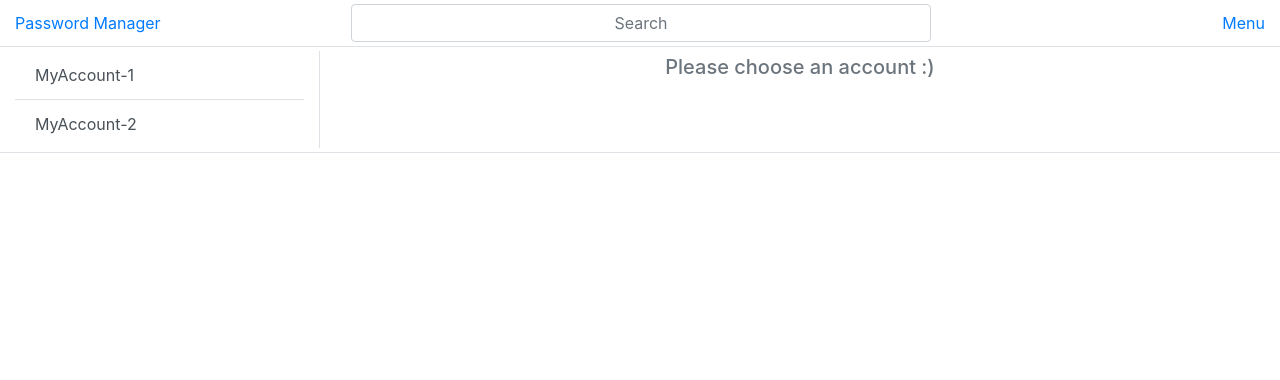
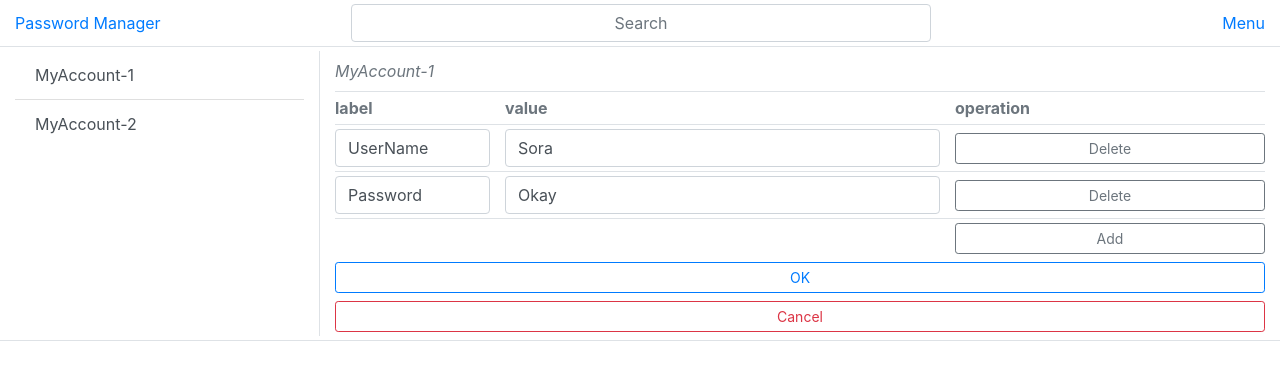
Before and after one commit to KuthorX/KeyBook, a React (Create React App) app: page / in a window 1280 px wide. Shown: the top 380 px of the page. Built offline with nearby package versions, Linux system fonts and the light colour scheme.

Commit message:
sketch EditDetail

```diff
--- a/src/App.js
+++ b/src/App.js
@@ -1,86 +1,14 @@
 import React, { useState } from 'react';
 import './App.css';
 import Header from './Header';
-import Aside from './Aside'
+import Aside from './Aside';
+import Detail from './Detail';
+import EditDetail from './EditDetail';
 require('bootstrap');
 
 
-function DetailItem(props) {
-  return (
-    <div className="container-fluid py-1 border-top">
-      <div class="row">
-        <div class="col-2 my-auto text-secondary font-weight-bold p-0">
-          {props.label}
-        </div>
-        <div class="col my-auto text-secondary">
-          {props.value}
-        </div>
-        <div class="col-4 my-auto p-0">
-          <button type="button" class="btn btn-outline-secondary btn-sm w-100">Copy</button>
-        </div>
-      </div>
-    </div>
-  )
-}
-
-function DetailList(props) {
-  const textArray = props.data;
-
-  const DetailItems = textArray.map((dItem) =>
-    <DetailItem key={dItem.label}
-      label={dItem.label}
-      value={dItem.value} />
-  )
-
-  return (
-    <div>
-      {DetailItems}
-    </div>
-  )
-}
-
-function DetailHeader(props) {
-  return (
-    <div>
-      <p class="my-auto py-2 text-secondary font-italic">{props.name}</p>
-    </div>
-  )
-}
-
-function DetailFooter() {
-  return (
-    <div>
-      <button type="button" class="btn btn-outline-primary btn-sm w-100 my-1">Edit</button>
-      <button type="button" class="btn btn-outline-danger btn-sm w-100 my-1">Delete</button>
-    </div>
-  )
-}
-
-function Detail(props) {
-  const detailData = props.detailData;
-  let detail;
-
-  if (detailData) {
-    detail = <div>
-      <DetailHeader name={detailData.name} />
-      <DetailList data={detailData.detailList} />
-      <DetailFooter />
-    </div>;
-  } else {
-    detail = <div class="text-center">
-      <h5 class="my-1 text-secondary">Please choose an account :)</h5>
-    </div>;
-  }
-
-  return (
-    <div>
-      {detail}
-    </div>
-  )
-}
-
 function Content() {
-  let allData = [
+  var allData = [
     {
       "name": "MyAccount-1",
       "detailList": [{
@@ -109,8 +37,29 @@ function Content() {
     }
   ]
 
-  const [detailData, setDetailData] = useState();
+  allData = allData.map(data => {
+    return {
+      "name": data.name,
+      "detailList": data.detailList.map(detail => {
+        return {
+            "id": Math.random(),
+            "label": detail.label,
+            "value": detail.value,
+        }
+      })
+    }
+  });
+
+  // TODO: 目前是给 源数组 添加 随机数id 实现，但是经过 log 发现这个 添加 过程每次都会被调用
+  //（虽然实际上不会影响到最终的 DOM 树，但还是很在意这一点，能不能只加载一次呢？）
+  console.log(allData);
+
+  const [detailData, setDetailData] = useState(allData[0]);
   function handlePwItemClick(name) {
+    // TODO: 这里需要判断
+    // 1. 选择的元素是否已经是选中状态，如果是忽略，如果不是
+    // 2. 当前被选择的Detail是否在编辑态，如果是，需要弹出提示框提示是否需要存储（存储、不存储、继续编辑）
+    // 3. 如果需要存储，则等待存储完成才能跳转；如果存储失败，提示存储失败请重试不跳转；如果不存储直接跳转；如果继续编辑不跳转
     for (let j = 0, len = allData.length; j < len; j++) {
       let d = allData[j];
       if (d.name === name) {
@@ -119,12 +68,48 @@ function Content() {
     }
   }
 
-  const [isEdit, setEdit] = useState(false);
+  function onEDAddClick() {
+    const newDetailList = [...detailData.detailList, {
+      "id": Math.random(),
+      "label": "",
+      "value": "",
+    }];
+    const newName = detailData.name;
+    const newDetailData = {
+      "name": newName,
+      "detailList": newDetailList
+    }
+    setDetailData(newDetailData);
+  }
+  function onEDItemInputLabelChange(value, index) {
+
+  }
+  function onEDItemInputValueChange(value, index) {
+
+  }
+  function onEDItemDeleteClick(index) {
+    const newDetailList = detailData.detailList.filter((item, j) => {
+      return j !== index
+    });
+    const newName = detailData.name;
+    const newDetailData = {
+      "name": newName,
+      "detailList": newDetailList
+    }
+    setDetailData(newDetailData);
+  }
+
+  // 是否为编辑态
+  const [isEdit, setEdit] = useState(true);
   let detail;
   if (isEdit) {
-    detail = <div>
-      {/* TODO: edit */}
-    </div>;
+    detail = <EditDetail
+      detailData={detailData}
+      onAddClick={onEDAddClick}
+      onItemInputLabelChange={onEDItemInputLabelChange}
+      onItemInputValueChange={onEDItemInputValueChange}
+      onItemDeleteClick={onEDItemDeleteClick}
+    />;
   } else {
     detail = <Detail detailData={detailData} />;
   }
--- /dev/null
+++ b/src/Detail.js
@@ -0,0 +1,87 @@
+import React, { useState } from 'react';
+require('bootstrap');
+
+function DetailItem(props) {
+    return (
+        <div class="row py-1 border-top">
+            <div class="col-2 my-auto text-secondary p-0">
+                {props.label}
+            </div>
+            <div class="col my-auto text-secondary">
+                {props.value}
+            </div>
+            <div class="col-4 my-auto p-0">
+                <button type="button" class="btn btn-outline-secondary btn-sm w-100">Copy</button>
+            </div>
+        </div>
+    )
+}
+
+function DetailList(props) {
+    const textArray = props.data;
+
+    const DetailItems = textArray.map((dItem) =>
+        <DetailItem key={dItem.label}
+            label={dItem.label}
+            value={dItem.value} />
+    )
+
+    return (
+        <div className="container-fluid">
+            <div class="row py-1 border-top">
+                <div class="col-2 my-auto text-secondary font-weight-bold p-0">
+                    label
+                </div>
+                <div class="col my-auto text-secondary font-weight-bold">
+                    value
+                </div>
+                <div class="col-4 my-auto text-secondary font-weight-bold p-0">
+                    operation
+                </div>
+            </div>
+            {DetailItems}
+        </div>
+    )
+}
+
+function DetailHeader(props) {
+    return (
+        <div>
+            <p class="my-auto py-2 text-secondary font-italic">{props.name}</p>
+        </div>
+    )
+}
+
+function DetailFooter() {
+    return (
+        <div>
+            <button type="button" class="btn btn-outline-primary btn-sm w-100 my-1">Edit</button>
+            <button type="button" class="btn btn-outline-danger btn-sm w-100 my-1">Delete</button>
+        </div>
+    )
+}
+
+function Detail(props) {
+    const detailData = props.detailData;
+    let detail;
+
+    if (detailData) {
+        detail = <div>
+            <DetailHeader name={detailData.name} />
+            <DetailList data={detailData.detailList} />
+            <DetailFooter />
+        </div>;
+    } else {
+        detail = <div class="text-center">
+            <h5 class="my-1 text-secondary">Please choose an account :)</h5>
+        </div>;
+    }
+
+    return (
+        <div>
+            {detail}
+        </div>
+    )
+}
+
+export default Detail;
--- /dev/null
+++ b/src/EditDetail.js
@@ -0,0 +1,168 @@
+import React, { useState } from 'react';
+require('bootstrap');
+
+function EditDetailItem(props) {
+
+    const [label, setLabel] = useState(props.label);
+    const [value, setValue] = useState(props.value);
+
+    // Explanation: 目前 input 标签改动并不向上传递事件切重新赋值 props，因为这么做会导致 input 重置 focus 状态
+    // 当前做法在编辑态只在该组件更新 lable、value，提交数据时请求网络，存储成功后退回阅读态时再更新 props
+    function onLabelChange(event) {
+        let value = event.target.value;
+        setLabel(value);
+        // props.onLabelChange(value, props.index);
+    }
+
+    function onValueChange(event) {
+        let value = event.target.value;
+        setValue(value);
+        // props.onValueChange(value, props.index);
+    }
+
+    function onDeleteClick(event) {
+        props.onDeleteClick(props.index);
+    }
+
+    return (
+        <div class="row py-1 border-top">
+            {/* TODO：调整输入框高度 */}
+            <div class="input-group input-group-sm">
+                <div class="col-2 my-auto text-secondary p-0">
+                    <input type="text" aria-label="Label" value={label} onChange={onLabelChange} class="form-control" />
+                </div>
+                <div class="col my-auto text-secondary">
+                    <input type="text" aria-label="Value" value={value} onChange={onValueChange} class="form-control" />
+                </div>
+                <div class="col-4 my-auto p-0">
+                    <button type="button" class="btn btn-outline-secondary btn-sm w-100" onClick={onDeleteClick}>Delete</button>
+                </div>
+            </div>
+        </div>
+    )
+}
+
+function EditDetailList(props) {
+    const name = props.data.name;
+    const detaiiList = props.data.detailList;
+
+    function onItemInputLabelChange(value, index) {
+        console.log(value, index);
+        props.onItemInputLabelChange(value, index);
+    }
+
+    function onItemInputValueChange(value, index) {
+        props.onItemInputValueChange(value, index);
+    }
+
+    function onItemDeleteClick(index) {
+        props.onItemDeleteClick(index);
+    }
+
+    const DetailItems = detaiiList.map((dItem, index) =>
+        <EditDetailItem key={dItem.id}
+            label={dItem.label}
+            value={dItem.value}
+            index={index}
+            onLabelChange={onItemInputLabelChange}
+            onValueChange={onItemInputValueChange}
+            onDeleteClick={onItemDeleteClick}
+        />
+    )
+
+    function onAddClick() {
+        props.onAddClick();
+    }
+
+    return (
+        <div className="container-fluid">
+            <div class="row py-1 border-top">
+                <div class="col-2 my-auto text-secondary font-weight-bold p-0">
+                    label
+                </div>
+                <div class="col my-auto text-secondary font-weight-bold">
+                    value
+                </div>
+                <div class="col-4 my-auto text-secondary font-weight-bold p-0">
+                    operation
+                </div>
+            </div>
+            {DetailItems}
+            <div class="row py-1 border-top">
+                <div class="col-2 my-auto text-secondary font-weight-bold p-0">
+
+                </div>
+                <div class="col my-auto text-secondary">
+
+                </div>
+                <div class="col-4 my-auto p-0">
+                    <button type="button" class="btn btn-outline-secondary btn-sm w-100" onClick={onAddClick}>Add</button>
+                </div>
+            </div>
+        </div>
+    )
+}
+
+function DetailHeader(props) {
+    return (
+        <div>
+            <p class="my-auto py-2 text-secondary font-italic">{props.name}</p>
+        </div>
+    )
+}
+
+function DetailFooter() {
+    return (
+        <div>
+            <button type="button" class="btn btn-outline-primary btn-sm w-100 my-1">OK</button>
+            <button type="button" class="btn btn-outline-danger btn-sm w-100 my-1">Cancel</button>
+        </div>
+    )
+}
+
+function EditDetail(props) {
+    const detailData = props.detailData;
+    let detail;
+
+    function onAddClick() {
+        props.onAddClick();
+    }
+
+    function onItemInputLabelChange(value, index) {
+        props.onItemInputLabelChange(value, index);
+    }
+
+    function onItemInputValueChange(value, index) {
+        props.onItemInputValueChange(value, index);
+    }
+
+    function onItemDeleteClick(index) {
+        props.onItemDeleteClick(index);
+    }
+
+    if (detailData) {
+        detail = <div>
+            <DetailHeader name={detailData.name} />
+            <EditDetailList
+                data={detailData}
+                onAddClick={onAddClick}
+                onItemInputLabelChange={onItemInputLabelChange}
+                onItemInputValueChange={onItemInputValueChange}
+                onItemDeleteClick={onItemDeleteClick}
+            />
+            <DetailFooter />
+        </div>;
+    } else {
+        detail = <div class="text-center">
+            <h5 class="my-1 text-secondary">Please choose an account :)</h5>
+        </div>;
+    }
+
+    return (
+        <div>
+            {detail}
+        </div>
+    )
+}
+
+export default EditDetail;
```
